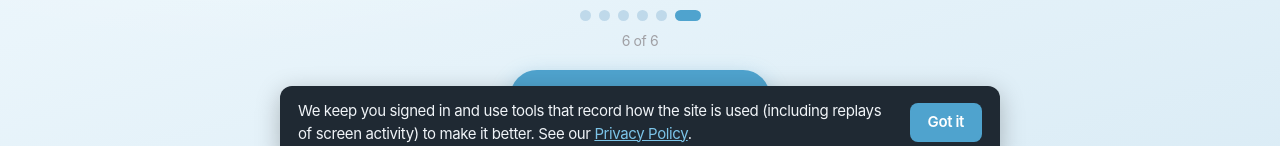
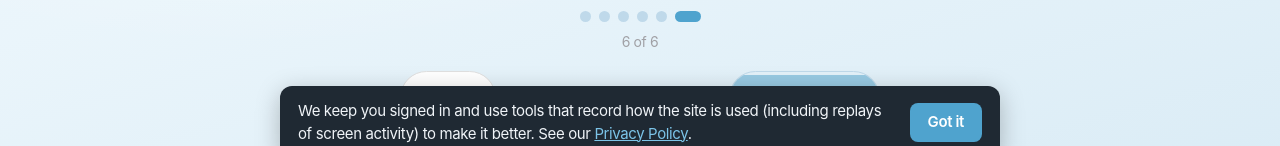
Before and after one commit to Harsha-anbu-g/Towin, a React (Vite) app in the folder frontend/: page / in a window 1280 px wide. Both pictures are taken after a click on the button 695 px from the left and 698 px from the top of the page. Shown: the part 629-775 px from the top of the page. Built offline with nearby package versions, Linux system fonts and the light colour scheme; no server answers.

Commit message:
ux(landing): start button on last slide now charges like next buttons

```diff
--- a/frontend/src/pages/Landing.jsx
+++ b/frontend/src/pages/Landing.jsx
@@ -181,35 +181,37 @@ export default function Landing() {
 
         {isLast ? (
           <div style={{ display: 'flex', flexDirection: 'column', alignItems: 'center', gap: '14px' }}>
-            <button
-              onClick={() => navigate('/login')}
-              style={{
-                minWidth: '260px', height: '54px', background: SKY, color: '#fff',
-                border: 'none', borderRadius: '9999px', cursor: 'pointer',
-                fontFamily: SF, fontSize: '17px', fontWeight: 400,
-                boxShadow: '0 6px 20px rgba(79,163,206,0.4)',
-              }}
-            >
-              Start
-            </button>
-            <div style={{ display: 'flex', gap: '22px', alignItems: 'center' }}>
+            <div style={{
+              display: 'flex', justifyContent: 'space-between', gap: '12px',
+              maxWidth: '480px', width: '100%', margin: '0 auto',
+            }}>
               <button
                 onClick={() => setIndex(i => Math.max(0, i - 1))}
                 style={{
-                  background: 'none', border: 'none', cursor: 'pointer',
-                  fontFamily: SF, fontSize: '16px', fontWeight: 600,
-                  color: 'var(--ink-slate)', padding: '8px 4px',
+                  padding: '13px 28px', fontFamily: SF, fontSize: '17px', fontWeight: 400,
+                  borderRadius: '9999px', cursor: 'pointer',
+                  background: '#fff', color: '#1d1d1f',
+                  border: '1px solid #e0e0e0',
                 }}
               >
                 Back
               </button>
-              <Link to="/how-it-works" style={{
-                fontFamily: SF, fontSize: '16px', fontWeight: 600,
-                color: SKY, textDecoration: 'none', padding: '8px 4px',
-              }}>
-                Read the full guide
-              </Link>
+              <ChargingNext
+                key={slide.id}
+                slideKey={slide.id}
+                durationMs={slide.readMs || 3000}
+                label="Start"
+                alreadySeen={seen.has(index)}
+                onCharged={() => setSeen(s => new Set(s).add(index))}
+                onAdvance={() => navigate('/login')}
+              />
             </div>
+            <Link to="/how-it-works" style={{
+              fontFamily: SF, fontSize: '16px', fontWeight: 600,
+              color: SKY, textDecoration: 'none', padding: '8px 4px',
+            }}>
+              Read the full guide
+            </Link>
           </div>
         ) : (
           <div style={{ display: 'flex', flexDirection: 'column', alignItems: 'center', gap: '12px' }}>
```
